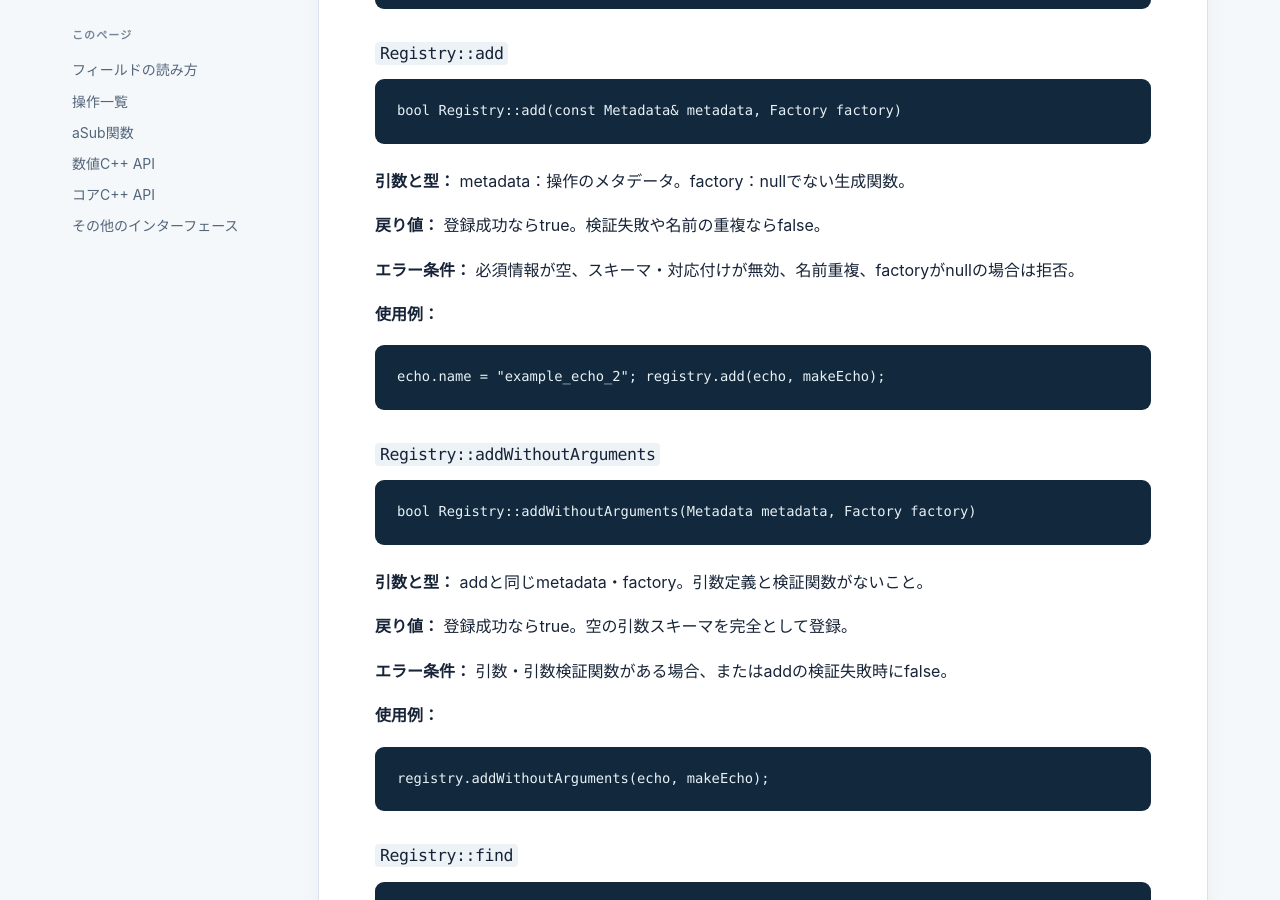
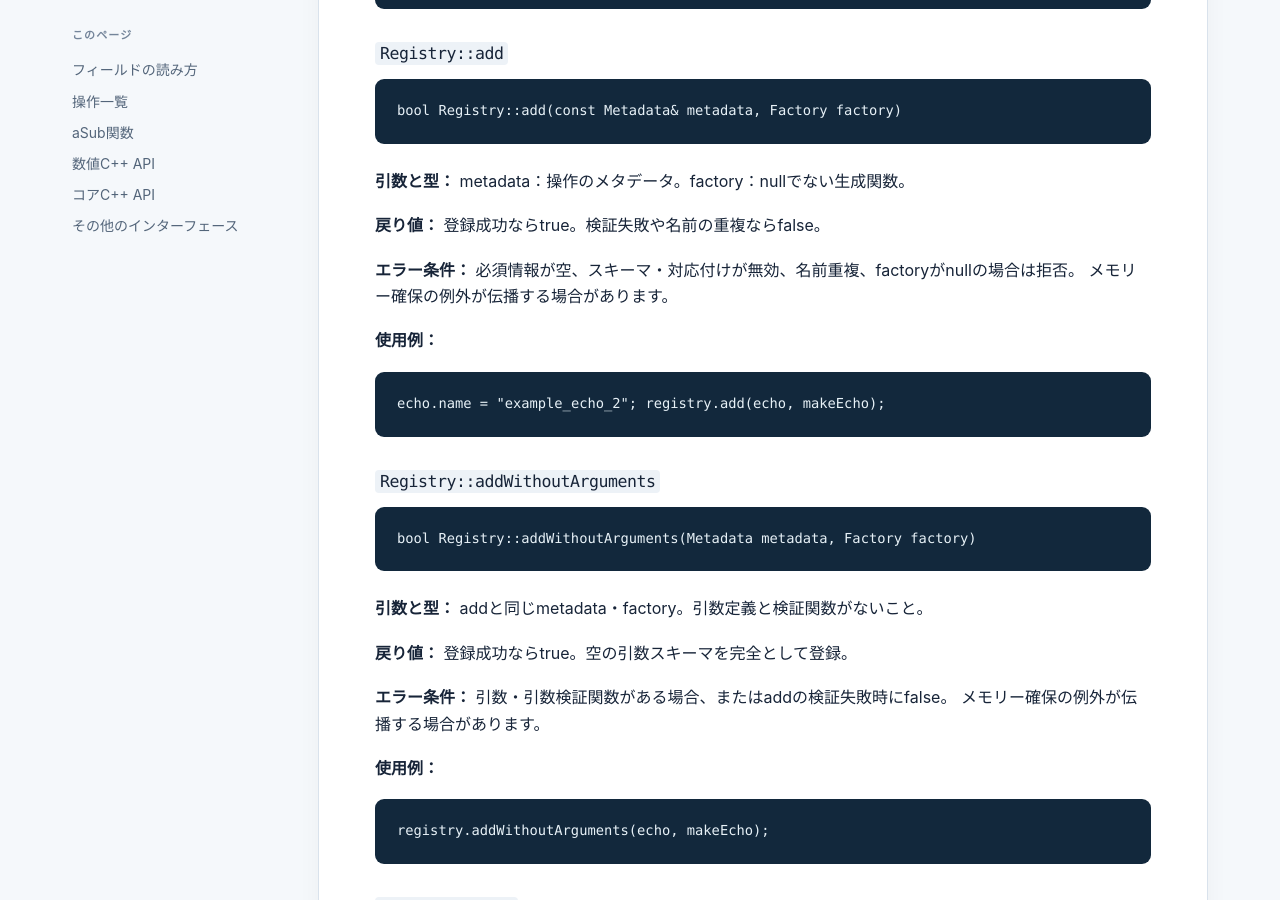
Before and after one commit to akared819/numeric, a Jekyll site: the page built from docs-site/ja/reference/index.md, in a window 1280 px wide and 900 px high, scrolled down 48999 px. Built offline with Jekyll 4.4.1, drawn with Linux system fonts in a browser that asks for light colours; some of the changed text lies outside the part shown.

Commit message:
Clarify allocation exceptions in native API

```diff
--- a/docs-site/_data/native_core_details.json
+++ b/docs-site/_data/native_core_details.json
@@ -39,8 +39,8 @@
     "parameters_ja": "metadata：操作のメタデータ。factory：nullでない生成関数。",
     "returns_en": "True on registration; false on validation failure or duplicate name.",
     "returns_ja": "登録成功ならtrue。検証失敗や名前の重複ならfalse。",
-    "errors_en": "Empty required metadata, invalid schema/mappings, duplicate name or null factory are rejected.",
-    "errors_ja": "必須情報が空、スキーマ・対応付けが無効、名前重複、factoryがnullの場合は拒否。",
+    "errors_en": "Empty required metadata, invalid schema/mappings, duplicate name or null factory are rejected. Allocation exceptions can propagate.",
+    "errors_ja": "必須情報が空、スキーマ・対応付けが無効、名前重複、factoryがnullの場合は拒否。 メモリー確保の例外が伝播する場合があります。",
     "example": "echo.name = \"example_echo_2\"; registry.add(echo, makeEcho);"
   },
   {
@@ -50,8 +50,8 @@
     "parameters_ja": "addと同じmetadata・factory。引数定義と検証関数がないこと。",
     "returns_en": "True on registration; marks the empty argument schema complete.",
     "returns_ja": "登録成功ならtrue。空の引数スキーマを完全として登録。",
-    "errors_en": "Rejects arguments, an argument validator or any add validation failure.",
-    "errors_ja": "引数・引数検証関数がある場合、またはaddの検証失敗時にfalse。",
+    "errors_en": "Rejects arguments, an argument validator or any add validation failure. Allocation exceptions can propagate.",
+    "errors_ja": "引数・引数検証関数がある場合、またはaddの検証失敗時にfalse。 メモリー確保の例外が伝播する場合があります。",
     "example": "registry.addWithoutArguments(echo, makeEcho);"
   },
   {
@@ -270,8 +270,8 @@
     "parameters_ja": "引数なし。先にGSLを初期化。",
     "returns_en": "Unique pointer owning independent stream state, or nullptr.",
     "returns_ja": "独立したストリームを所有するunique_ptr。失敗時はnullptr。",
-    "errors_en": "Returns nullptr if GSL is not initialized or the operation cannot be created.",
-    "errors_ja": "GSL未初期化または操作の生成失敗時はnullptr。",
+    "errors_en": "Returns nullptr if GSL is not initialized or the operation cannot be created; allocation exceptions can propagate.",
+    "errors_ja": "GSL未初期化または操作の生成失敗時はnullptr。メモリー確保の例外が伝播する場合があります。",
     "example": "auto stream = AcknowledgedStream::create();"
   },
   {
```
